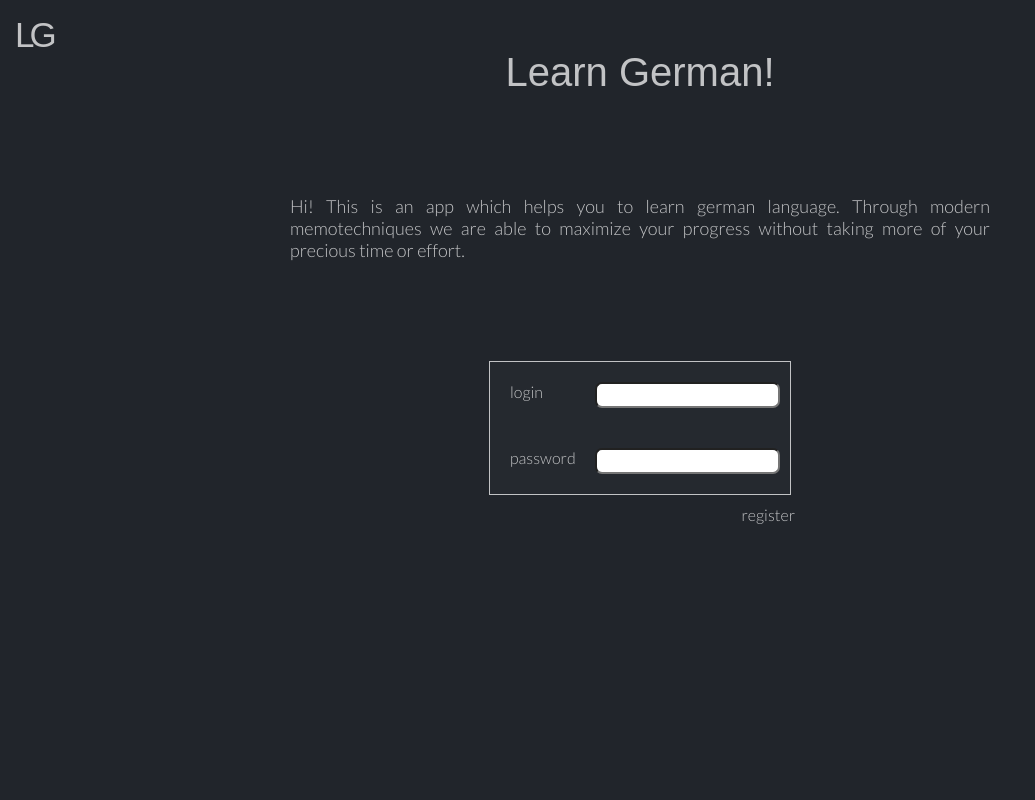
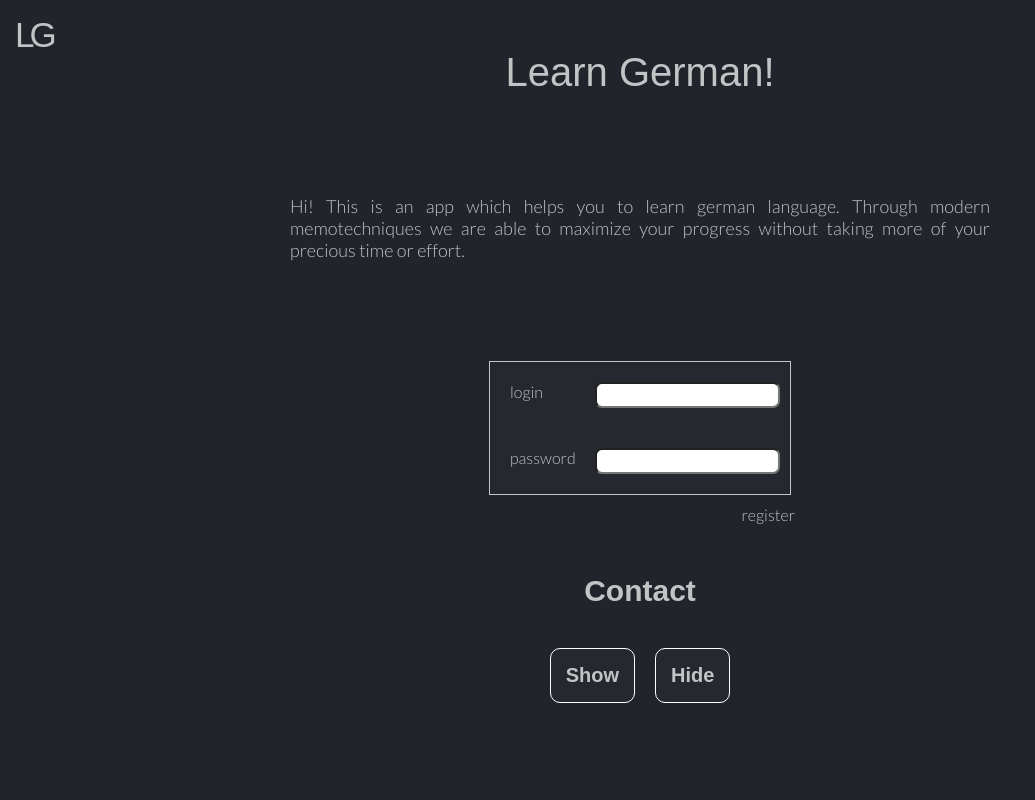
Before and after one commit to hergerr/webdesign-sandbox, a React (Create React App) app in the folder lab5/: page / in a window 1280 px wide. Shown: the top 800 px of the page, without its empty margins (0-1035 px from the left). Built offline with nearby package versions, Linux system fonts and the light colour scheme; a web font is replaced by a local one.

Commit message:
Added event handling

```diff
--- a/lab5/src/App.css
+++ b/lab5/src/App.css
@@ -31,3 +31,9 @@
 .App-login-register {
   margin: 0 auto;
 }
+
+h3 {
+  text-align: center;
+  font-size: 30px;
+  margin-top: 50px;
+}
--- a/lab5/src/App.js
+++ b/lab5/src/App.js
@@ -1,5 +1,6 @@
 import './App.css';
 import {LoginRegisterBox} from './components/login-register-box/login-register-box.component';
+import {ContactControl} from './components/contact-control/contact-control.component'
 import React from 'react';
 
 function App() {
@@ -13,6 +14,9 @@ function App() {
         progress without taking more of your precious time or effort.
       </p>
       <LoginRegisterBox className="App-login-register"/>
+      <h3>Contact</h3>
+      <ContactControl/>
+      <h3>Our courses</h3>
     </div>
   );
 }
--- /dev/null
+++ b/lab5/src/components/contact-control/contact-control.component.jsx
@@ -0,0 +1,40 @@
+import './contact-control.styles.css';
+import { GenericButton } from '../generic-button/generic-button.component'
+import React from 'react';
+
+class ContactControl extends React.Component {
+    constructor(props) {
+        super(props);
+        this.state = { isContactShown: false }
+    }
+
+    handleShowContact = (e) => {
+        this.setState({ isContactShown: true });
+    }
+
+    handleHideContact = (e) => {
+        this.setState({ isContactShown: false });
+    }
+
+    render() {
+
+        let contact_info;
+        if (this.state.isContactShown) {
+            contact_info = <p className="contact">
+                <b>Email: </b>contact@learngerman.com <br/>
+            <b>Phone number:</b> 123 456 789 <br/>
+            <b>Adress:</b> Unter den Linder 23, Mitte, Berlin <br/>
+        </p>
+        }
+
+        return (
+            <div className="contact-box">
+                <GenericButton value="Show" onClick={this.handleShowContact} />
+                <GenericButton value="Hide" onClick={this.handleHideContact} />
+                {contact_info}
+            </div>
+        )
+    }
+}
+
+export { ContactControl }
--- /dev/null
+++ b/lab5/src/components/contact-control/contact-control.styles.css
@@ -0,0 +1,10 @@
+.contact-box {
+    max-width: 1000px;
+    height: 200px;
+    margin: 0 auto;
+    text-align: center;
+}
+
+.contact-box button {
+    margin: 10px;
+}
--- /dev/null
+++ b/lab5/src/components/generic-button/generic-button.component.jsx
@@ -0,0 +1,8 @@
+import './generic-button.styles.css';
+import React from 'react';
+
+export const GenericButton = (props) => {
+    return (
+        <button className="button" onClick={props.onClick}>{props.value}</button>
+    )
+}
--- /dev/null
+++ b/lab5/src/components/generic-button/generic-button.styles.css
@@ -0,0 +1,9 @@
+.button {
+    background-color: #25292F;
+    border: 1px solid white;
+    border-radius: 10px;
+    font-size: 20px;
+    padding: 15px;
+    color: #C2C3C5;
+    font-weight: bolder;
+}
```
